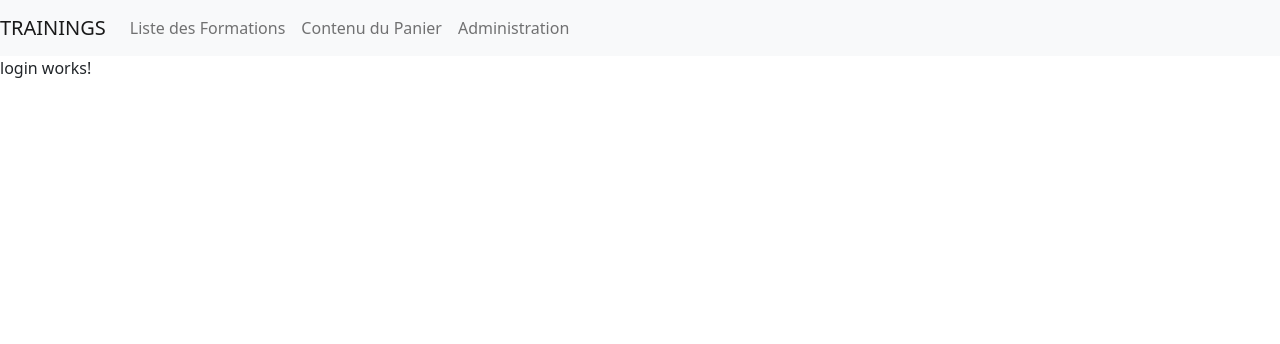
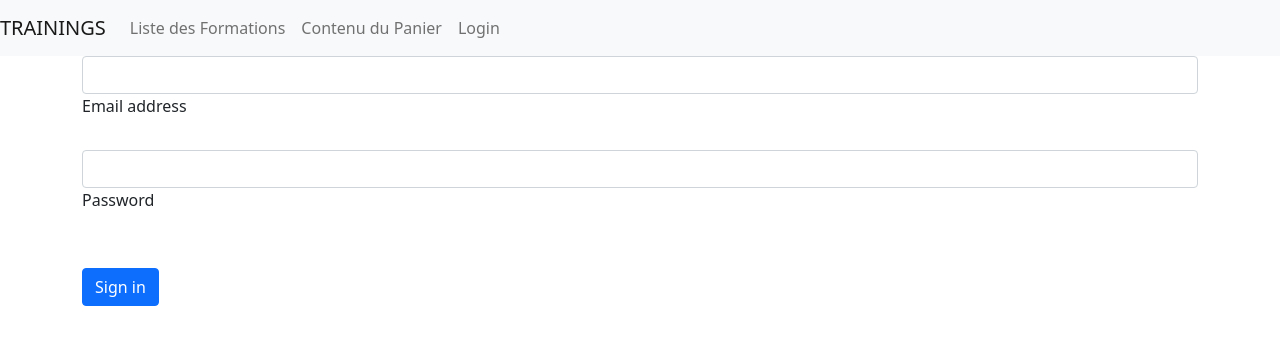
Before and after one commit to GillesQuodbach/training-app-fake-api, an Angular app: page /login in a window 1280 px wide. Shown: the top 344 px of the page. Built offline with nearby package versions, Linux system fonts and the light colour scheme.

Commit message:
ajout model user + login form

```diff
--- a/src/app/app.component.html
+++ b/src/app/app.component.html
@@ -13,6 +13,9 @@
     <li *ngIf="this.authService.isAdmin()" class="nav-item">
       <a class="nav-link" href="#" routerLink="/admin">Administration</a>
     </li>
+    <li class="nav-item">
+      <a class="nav-link" href="#" routerLink="/login">Login</a>
+    </li>
   </ul>
 </nav>
 
--- a/src/app/components/login/login.component.html
+++ b/src/app/components/login/login.component.html
@@ -1 +1,25 @@
-<p>login works!</p>
+<div class="container">
+  <form>
+    <!-- Email input -->
+    <div class="form-outline mb-4">
+      <input type="email" id="form2Example1" class="form-control" />
+      <label class="form-label" for="form2Example1">Email address</label>
+    </div>
+
+    <!-- Password input -->
+    <div class="form-outline mb-4">
+      <input type="password" id="form2Example2" class="form-control" />
+      <label class="form-label" for="form2Example2">Password</label>
+    </div>
+
+    <!-- 2 column grid layout for inline styling -->
+    <div class="row mb-4">
+      <div class="col d-flex justify-content-center"></div>
+    </div>
+
+    <!-- Submit button -->
+    <button type="button" class="btn btn-primary btn-block mb-4">
+      Sign in
+    </button>
+  </form>
+</div>
--- a/src/app/services/authenticate.service.ts
+++ b/src/app/services/authenticate.service.ts
@@ -1,4 +1,5 @@
 import { Injectable } from '@angular/core';
+import { User } from '../model/user.model';
 
 @Injectable({
   providedIn: 'root',
@@ -6,8 +7,22 @@ import { Injectable } from '@angular/core';
 export class AuthenticateService {
   constructor() {}
 
+  private users: User[] = [
+    {
+      email: 'elbab@gmail.com',
+      password: '1234',
+      roles: ['ADMIN_USER'],
+    },
+    {
+      email: 'hugo@gmail.com',
+      password: '1234',
+      roles: ['USER'],
+    },
+  ];
+
   isAdmin() {
+    // TODO Récupérer les champs email et password du login
     console.log('admin is read');
-    return true;
+    return false;
   }
 }
```
Also changed, not shown: src/app/model/user.model.ts (added, +11 -0 lines).
